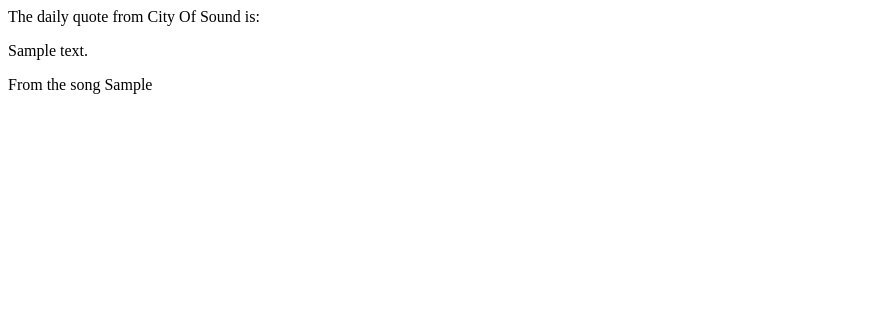
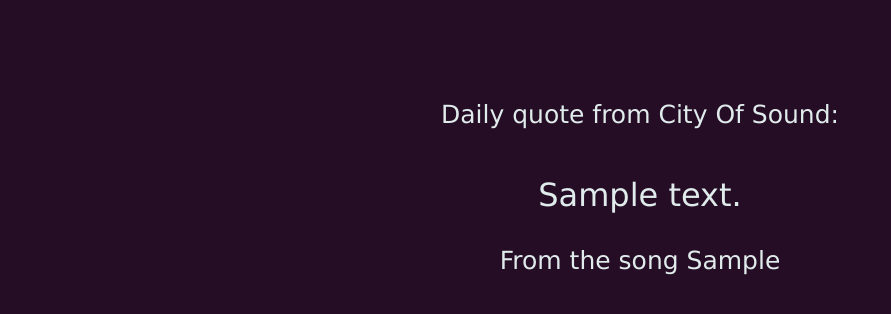
Before and after one commit to anaisabel7/welove-cos, a Django app: page / in a window 1280 px wide. Shown: the top 314 px of the page, without its empty margins (0-891 px from the left). Run offline with Django 3.2, Linux system fonts and the light colour scheme; tables that the repository leaves empty hold one stand-in row (values such as "Sample post"); parts of the project's set-up code (start-up, migrations or seed data) failed here and were passed over.

Commit message:
Added css file to control looks of webapp

```diff
--- /dev/null
+++ b/welove_cos/quotes/static/quotes/style.css
@@ -0,0 +1,19 @@
+body {
+    background: #260d26;
+}
+.main {
+    color: #e0ebeb;
+    text-align: center;
+    font-family: Verdana, Geneva, sans-serif;
+    margin-top: 100px;
+}
+.main .header {
+    font-size: 25px;
+    padding-bottom: 15px;
+}
+.main .quote {
+    font-size: 32px;
+}
+.main .source {
+    font-size: 25px;
+}
--- a/welove_cos/quotes/templates/quotes/index.html
+++ b/welove_cos/quotes/templates/quotes/index.html
@@ -1,9 +1,13 @@
+{% load static %}
+
+<link rel="stylesheet" type="text/css" href="{% static 'quotes/style.css' %}" />
+
 <div class="main">
     {% if quote %}
-        <p class="header">The {{frequency}} quote {% if quotes_context %}from {{quotes_context.common_origin}} {% endif %}is:</p>
+        <p class="header">{{frequency|capfirst}} quote {% if quotes_context %}from {{quotes_context.common_origin}}{% endif %}:</p>
         <p class="quote">{{quote.quote_text}}</p>
-        <p class="source">From {% if quotes_context %} the {{quotes_context.type_of_source}} {% endif %}{{quote.source}} </p>
+        <p class="source">From {% if quotes_context %} the {{quotes_context.type_of_source}} {% endif %}{{quote.source|title}} </p>
     {% else %}
-        <p class="header">There is no {{frequency}} quote available</p>
+        <p class="header">There is no {{frequency|lower}} quote available</p>
     {% endif %}
 </div>
```
Also changed, not shown: 5 other files.
